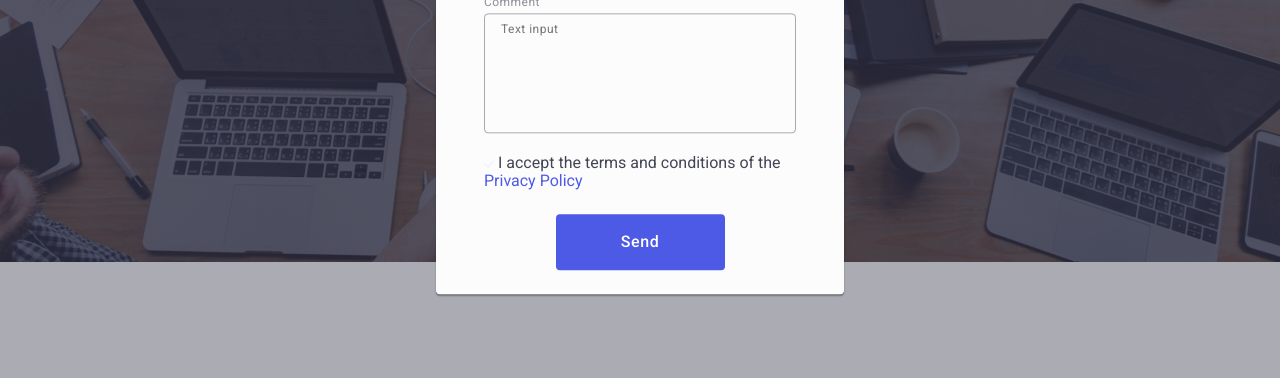
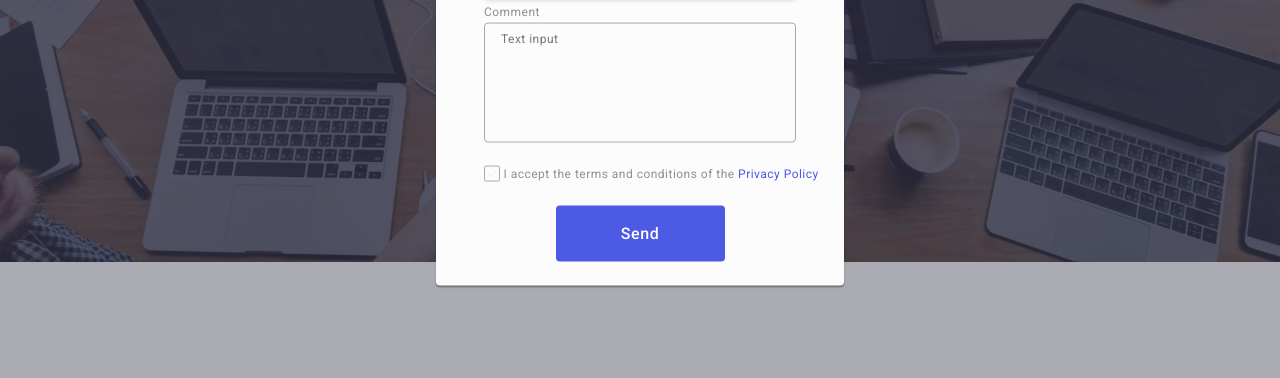
Before and after one commit to Elis89-lgtm/goit-markup-hw-05, a plain HTML site: page index.html in a window 1280 px wide. Shown: the part 410-788 px from the top of the page. Drawn offline with nearby package versions, Linux system fonts and the light colour scheme.

Commit message:
add index styles file

```diff
--- a/css/styles.css
+++ b/css/styles.css
@@ -785,7 +785,7 @@ button.modal-open:focus > svg {
   width: 10px;
   height: 8px;
 }
-.modal-check-tex {
+.modal-check-text {
   font-size: 12px;
 line-height: 1.17;
 letter-spacing: 0.04em;
@@ -795,7 +795,7 @@ gap: 8px;
 white-space: nowrap;
 }
 
-.modal-check-tex span {
+.modal-check-text span {
   display: inline-flex;
   width: 16px;
   height: 16px;
--- a/index.html
+++ b/index.html
@@ -589,9 +589,9 @@
               class="modal-check visually-hidden"
               value="true"
             />
-            <label class="privacy"
+            <label
               for="user-privacy"
-              class="modal-check-tex"
+              class="modal-check-text"
             >
               <span>
                 <svg
```
